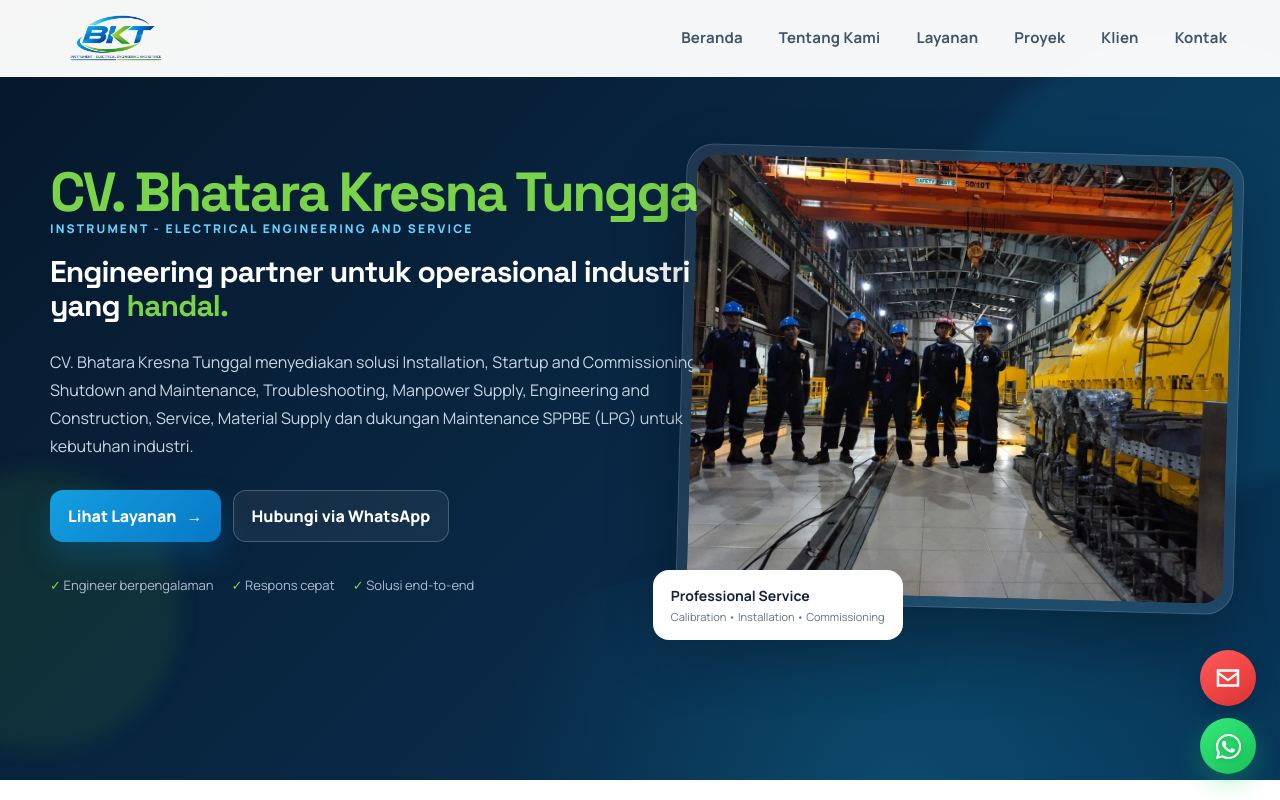
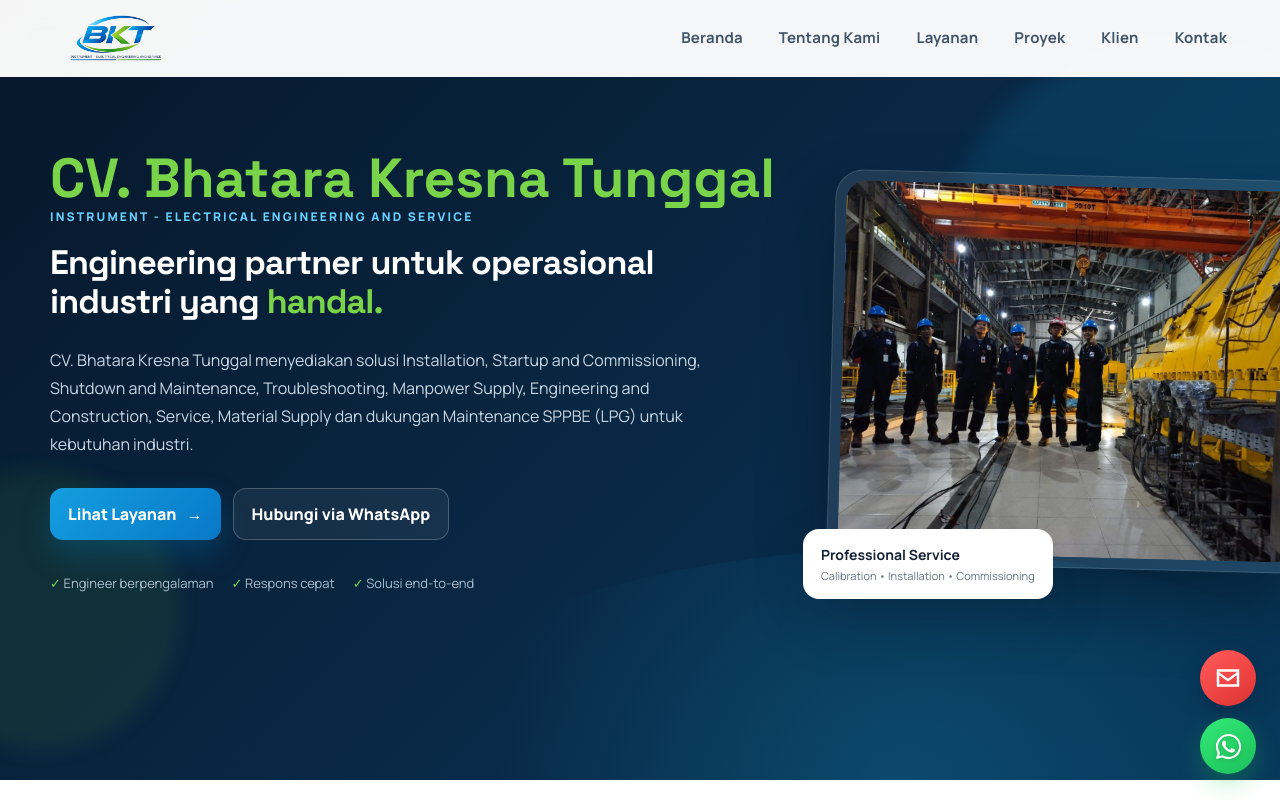
Before and after one commit to athenszz00/bkt-company-profile, a React (Vite) app: page / in a window 1280 px wide. Shown: the top 800 px of the page. Built offline with nearby package versions, Linux system fonts and the light colour scheme.

Commit message:
geserin fotonya ke kanan

```diff
--- a/src/styles.css
+++ b/src/styles.css
@@ -344,15 +344,17 @@
   color: #0783c8;
 }
 
-.hero h1.hero__headline {
+.hero__headline {
   margin: 0;
-  max-width: 700px;
-  font-size: 30px;
-  line-height: 1.12;
-  letter-spacing: -0.03em;
-}
-
-.hero h1.hero__headline span {
+
+  max-width: 650px;
+
+  font-size: 34px;
+  line-height: 1.15;
+  letter-spacing: -0.025em;
+}
+
+.hero__headline span {
   color: #79d44a;
 }
 
@@ -373,14 +375,7 @@
 
 .hero h1 {
   margin: 0;
-
-  max-width: 760px;
-
-  font-size: clamp(44px, 5.3vw, 72px);
-
-  line-height: 1.02;
-
-  letter-spacing: -0.045em;
+  font-family: 'Space Grotesk', sans-serif;
 }
 
 .hero h1 span {
@@ -500,7 +495,7 @@
 
   justify-self: end;
 
-  transform: translateX(45px);
+  transform: translateX(110px);
 }
 
 .hero__frame {
@@ -2550,7 +2545,7 @@
   }
 
   .hero h1 {
-    font-size: 44px;
+    font-size: 28px;
   }
 
   .hero__lead {
@@ -2666,7 +2661,7 @@
   }
 
   .hero h1 {
-    font-size: 38px;
+    font-size: 28px;
   }
 
   .client-grid {
@@ -2720,7 +2715,7 @@
   }
 
   .hero h1 {
-    font-size: 34px;
+    font-size: 28px;
   }
 
   .hero__lead {
```
Also changed, not shown: 4 other files (tests, documents, lock files or other folders).
